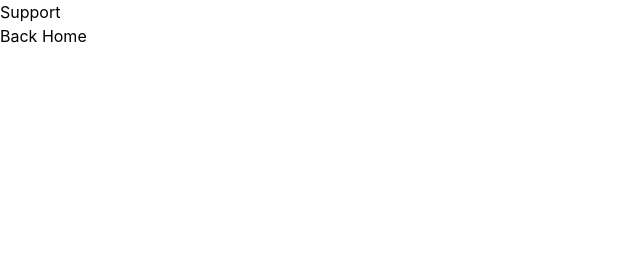
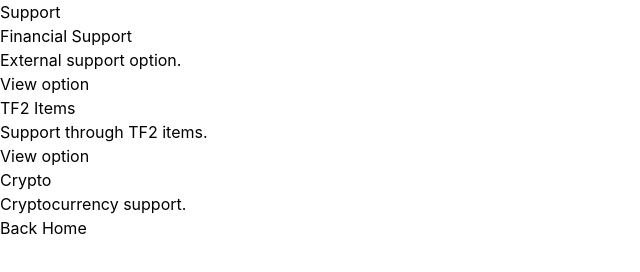
Before and after one commit to Haru3S/phoxy-web, an Astro site: page /support in a window 1280 px wide. Shown: the whole page, without its empty margins (0-640 px from the left). Built offline with nearby package versions, Linux system fonts and the light colour scheme; Astro itself is replaced by a stand-in of ours.

Commit message:
Basic web infrastructure

```diff
--- /dev/null
+++ b/src/components/support/SupportCard.astro
@@ -0,0 +1,21 @@
+---
+import type { SupportMethod } from '../../data/support';
+
+interface Props {
+  method: SupportMethod;
+}
+
+const { method } = Astro.props;
+---
+
+<article class="support-card">
+  <h2>{method.title}</h2>
+
+  {method.description && (
+    <p>{method.description}</p>
+  )}
+
+  {method.href && (
+    <a href={method.href}>View option</a>
+  )}
+</article>
--- /dev/null
+++ b/src/data/support.ts
@@ -0,0 +1,26 @@
+export interface SupportMethod {
+  title: string;
+  description?: string;
+  href?: string;
+  type: 'money' | 'items' | 'crypto' | 'other';
+}
+
+export const supportMethods: SupportMethod[] = [
+  {
+    title: 'Financial Support',
+    description: 'External support option.',
+    href: '#',
+    type: 'money',
+  },
+  {
+    title: 'TF2 Items',
+    description: 'Support through TF2 items.',
+    href: '#',
+    type: 'items',
+  },
+  {
+    title: 'Crypto',
+    description: 'Cryptocurrency support.',
+    type: 'crypto',
+  },
+];
--- a/src/pages/support.astro
+++ b/src/pages/support.astro
@@ -1,10 +1,19 @@
 ---
 import Layout from '../layouts/Layout.astro';
+import SupportCard from '../components/support/SupportCard.astro';
+import { supportMethods } from '../data/support';
 ---
 
 <Layout title="Support | Phoxy">
   <main>
     <h1>Support</h1>
+
+    <div class="support-methods">
+      {supportMethods.map((method) => (
+        <SupportCard method={method} />
+      ))}
+    </div>
+
     <a href="/">Back Home</a>
   </main>
 </Layout>
```
